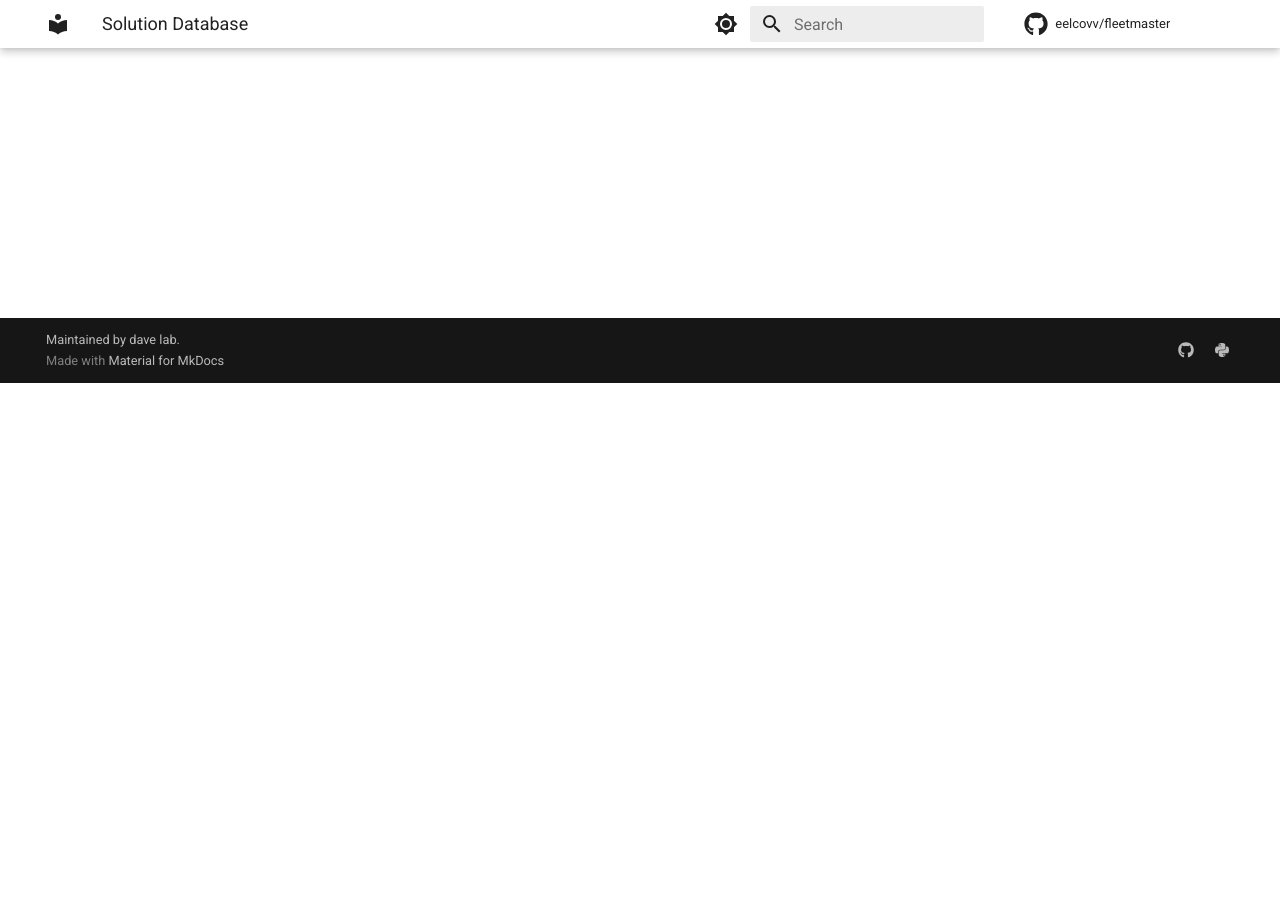
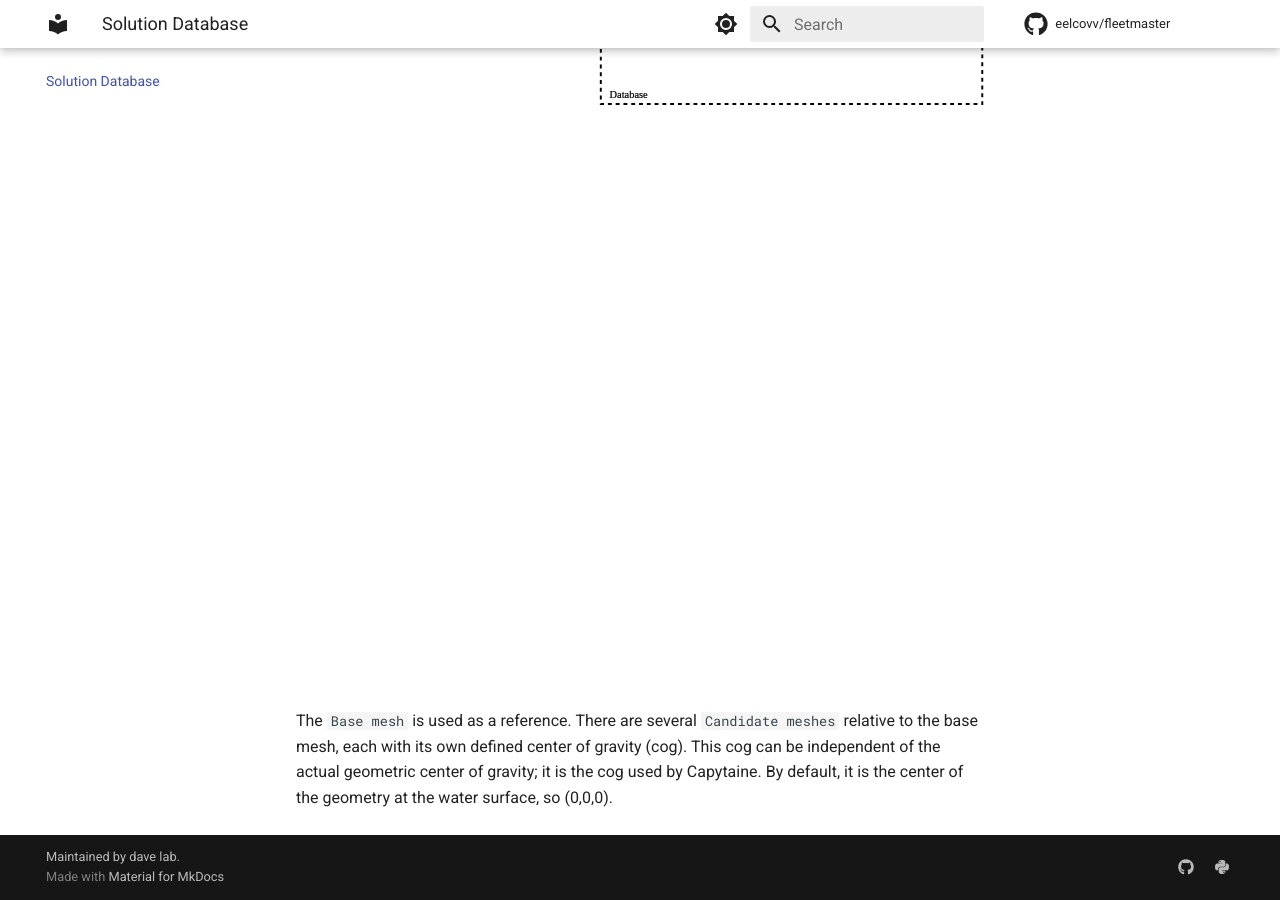
Before and after one commit to eelcovv/fleetmaster, an MkDocs documentation site: the page built from docs/database.md, in a window 1280 px wide and 900 px high, scrolled down 517 px. Built offline with MkDocs 1.6.1 and Material for MkDocs 9.7.7, drawn with Linux system fonts in a browser that asks for light colours; comment, search, counter and statistics services are not loaded; before the commit the page ends 900 px from its top, so only the background shows below that.

Commit message:
added images

```diff
--- a/docs/database.md
+++ b/docs/database.md
@@ -1 +1,5 @@
 # Solution Database with Capytaine solutions
+
+![Database structure](images/database.svg)
+
+The `Base mesh` is used as a reference. There are several `Candidate meshes` relative to the base mesh, each with its own defined center of gravity (cog). This cog can be independent of the actual geometric center of gravity; it is the cog used by Capytaine. By default, it is the center of the geometry at the water surface, so (0,0,0).
```
Also changed, not shown: docs/fitting.md (+2 -0 lines).
